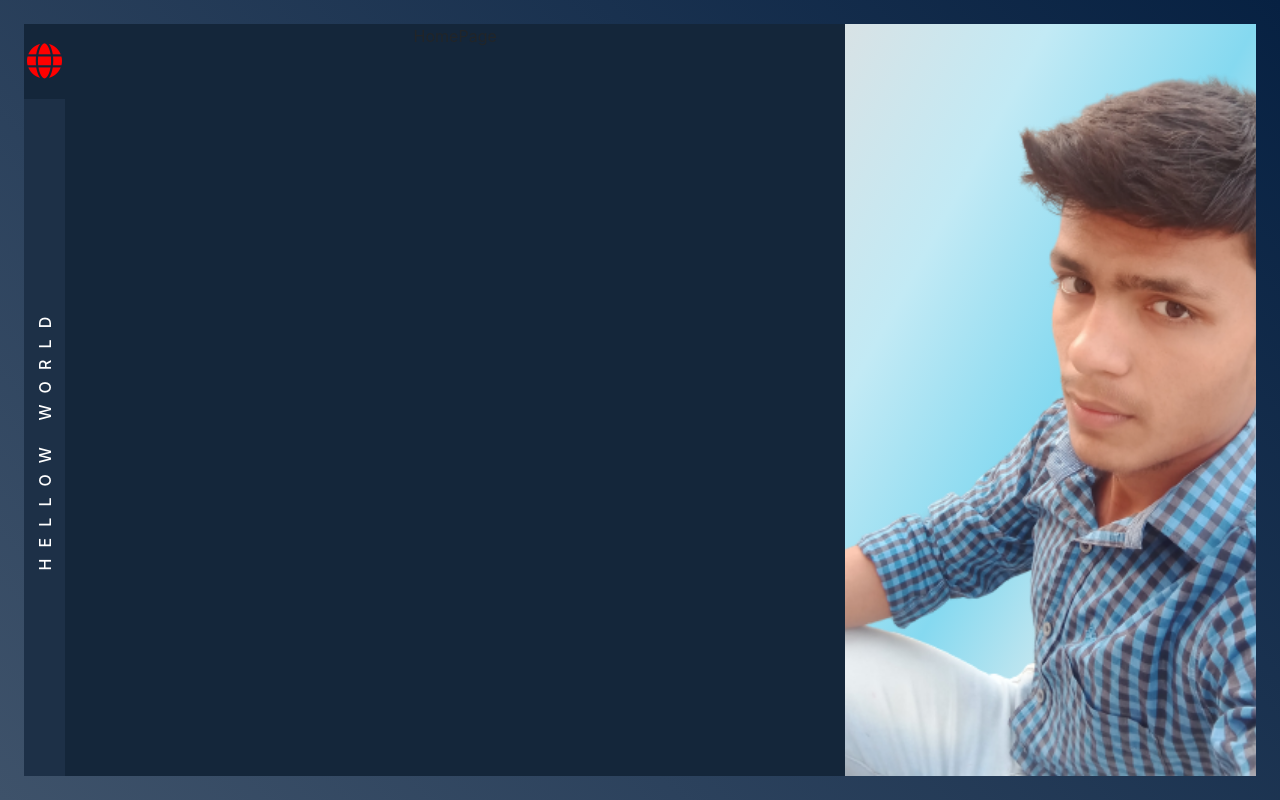
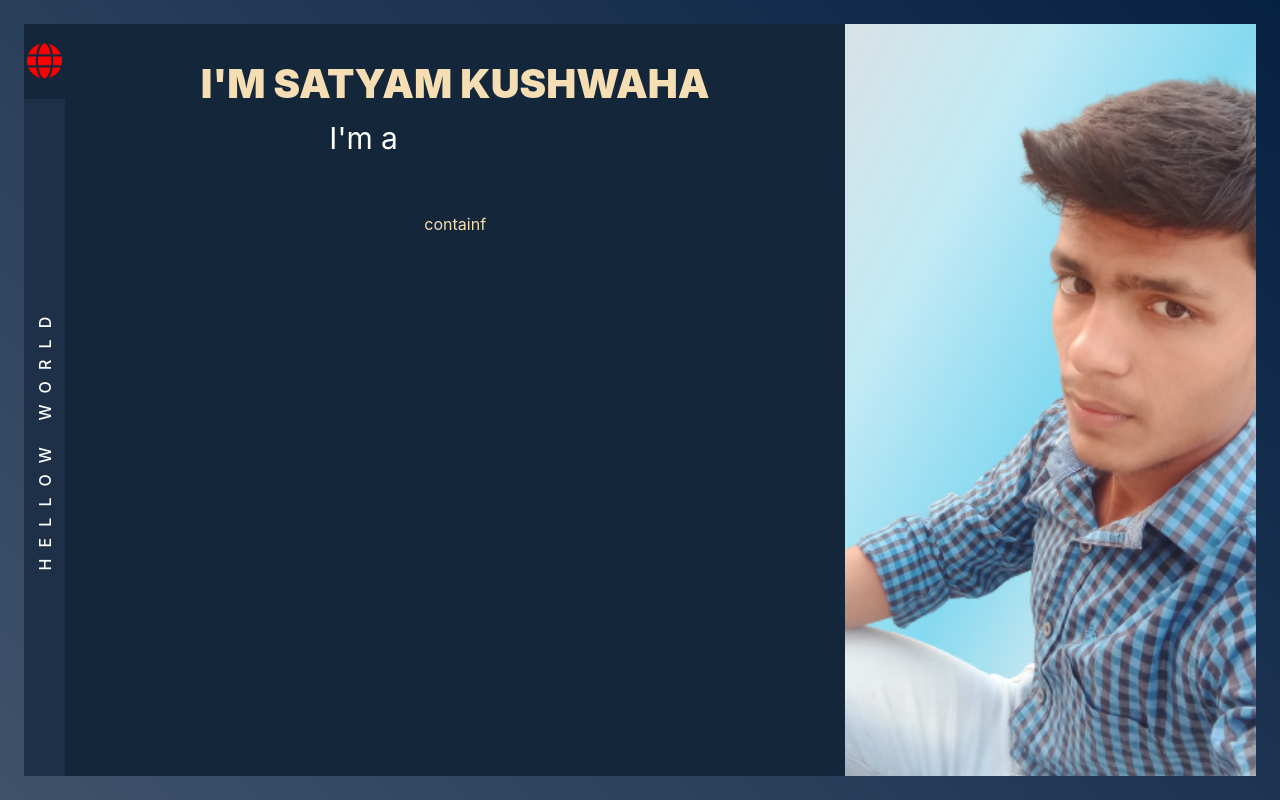
Before and after one commit to satyamkushwaha11/MyPortfolio, a React (Create React App) app: page / in a window 1280 px wide. Built offline with nearby package versions, Linux system fonts and the light colour scheme.

Commit message:
adding center containt

```diff
--- a/src/App.css
+++ b/src/App.css
@@ -62,16 +62,8 @@
   width: 100%;
   height: 100%;
   object-fit: cover;
+}
 
-}
-.backcover{
-
-  position: absolute;
-  /* z-index: -4; */
-  width: 20%;
-  height: 20%;
-  background-color: red;
-}
 .sideBar{
   /* background-color: red; */
   position: relative;
@@ -119,6 +111,80 @@
     font-weight: 500;
     color: var(--bs-heading-color);
 }
+.mainPage_contianer{
+   color: wheat;
+}
+.mainPageHeader{
+  height: 25%;
+  display: flex;
+  flex-direction: column;
+  justify-content: center;
+  align-items: center;
+}
+.mainPageHeader_heading >h1{
+ font-weight: 900 !important;
+}
+.mainPage_containt{
+  height: 75%;
+}
+
+
+/* -------------- */
+
+.heading_intro{
+  display: flex;
+}
+.heading_intro .static-txt{
+  color: #fff;
+  font-size: 30px;
+  font-weight: 400;
+}
+.heading_intro .dynamic-txts{
+  margin-left: 15px;
+  height: 45px;
+  /* line-height: 45px; */
+  overflow: hidden;
+}
+.dynamic-txts li{
+  list-style: none;
+  color: #FC6D6D;
+  font-size: 30px;
+  font-weight: 500;
+  position: relative;
+  top: 0;
+  animation: slide 6s steps(2) infinite;
+}
+@keyframes slide {
+  100%{
+    top: -360px;
+  }
+}
+.dynamic-txts li span{
+  position: relative;
+  margin: 0px 0;
+  line-height:45px;
+}
+.dynamic-txts li span::after{
+  content: "";
+  position: absolute;
+  /* left: 0; */
+  height: 100%;
+  width: 100%;
+  background: rgb(95, 95, 95)1243;
+  border-left: 2px solid #FC6D6D;
+  animation: typing 3s steps(10) infinite;
+}
+@keyframes typing {
+  40%, 60%{
+    left: calc(100% + 30px);
+  }
+  100%{
+    left: 0;
+  }
+}
+
+/* --------------- */
+
 
 @media only screen and (max-width: 600px) {
   .sideBar{
--- a/src/App.js
+++ b/src/App.js
@@ -1,14 +1,14 @@
 
 import './App.css';
 import Layout from './components/Layout';
-import HomePage from './pages/HomePage';
+import MainPage from './pages/MainPage';
 
 function App() {
   return (
     <div className="App p-md-4 p-0">
      {/* <div className=' h-100 w-100 position-relative  '> */}
       <Layout>
-        <HomePage></HomePage>
+        <MainPage></MainPage>
       </Layout>
      {/* </div> */}
     </div>
--- /dev/null
+++ b/src/components/ContentBox.jsx
@@ -0,0 +1,9 @@
+import React from 'react'
+
+function ContentBox() {
+  return (
+    <div>ContentBox</div>
+  )
+}
+
+export default ContentBox
--- a/src/components/Layout.jsx
+++ b/src/components/Layout.jsx
@@ -1,14 +1,16 @@
+import { logDOM } from '@testing-library/react'
 import React from 'react'
 import MyImage from './MyImage'
 import SideBar from './SideBar'
 
 
 function Layout(props) {
+
     return (
         <div className='d-flex  no-gutters wrapper '>
             <div className='col-12 col-lg-8 d-flex left-wrapper'>
                 <div className='sideBar  '>
-                    <SideBar />
+                    <SideBar sideBarlogo={props?.sideBarlogo} sideBarText={props?.sideBarText}/>
                 </div>
                 <div className='col left-wrapper-containt'>
                     {props.children}
--- a/src/pages/HomePage.jsx
+++ /dev/null
@@ -1,9 +0,0 @@
-import React from 'react'
-
-function HomePage() {
-  return (
-    <div>HomePage</div>
-  )
-}
-
-export default HomePage
--- /dev/null
+++ b/src/pages/MainPage.jsx
@@ -0,0 +1,29 @@
+import React from 'react'
+import ContentBox from '../components/ContentBox'
+
+function MainPage() {
+  return (
+    <div className='mainPage_contianer w-100 h-100'>
+      <div className='mx-3  mainPageHeader' >
+        <div className='mainPageHeader_heading'>
+          <h1>
+            I'M
+            <span> SATYAM KUSHWAHA</span>
+          </h1>
+        </div>
+        <div class="heading_intro">
+          <div class="static-txt">I'm a</div>
+          <ul class="dynamic-txts">
+            <li><span>YouTuber</span></li>
+            <li><span>Designer</span></li>
+          </ul>
+        </div>
+      </div>
+      <div className='mx-3  mainPage_containt'>
+        containf
+      </div>
+    </div>
+  )
+}
+
+export default MainPage
```
